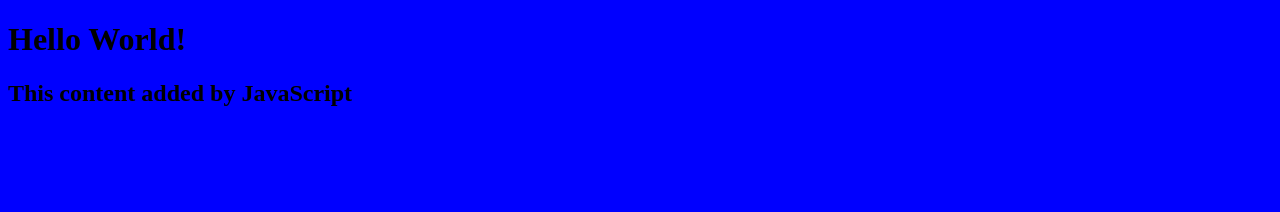
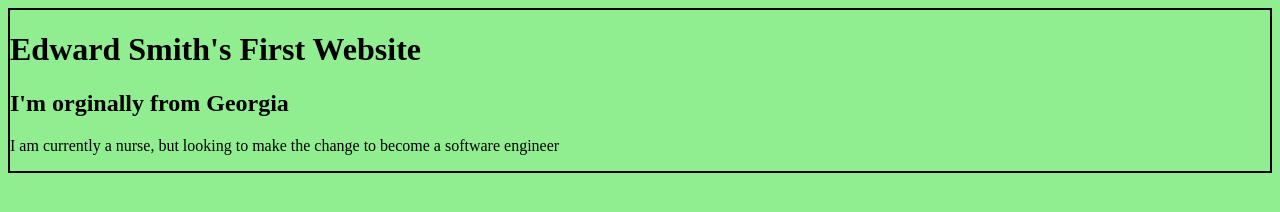
Before and after one commit to edwardsmith78/eddies-personal-website, a plain HTML site: page index.html in a window 1280 px wide. Drawn offline with Linux system fonts and the light colour scheme.

Commit message:
add html

```diff
--- a/index.html
+++ b/index.html
@@ -5,7 +5,8 @@
     <title>Eddie's Personal Website</title>
   </head>
   <body>
-    <h1>Hello World!</h1>
+    <h1>Edward Smith's First Website</h1>
     <script src="script.js"></script>
+    <p>I am currently a nurse, but looking to make the change to become a software engineer</p>
   </body>
 </html>
--- a/script.js
+++ b/script.js
@@ -1,4 +1,4 @@
 const h2 = document.createElement("h2");
-h2.textContent = "This content added by JavaScript";
+h2.textContent = "I'm orginally from Georgia";
 
 document.querySelector("body").appendChild(h2);
--- a/style.css
+++ b/style.css
@@ -1,3 +1,4 @@
 body {
-    background: blue;
+    background: lightgreen;
+    border: 2px solid black;
   }
```
